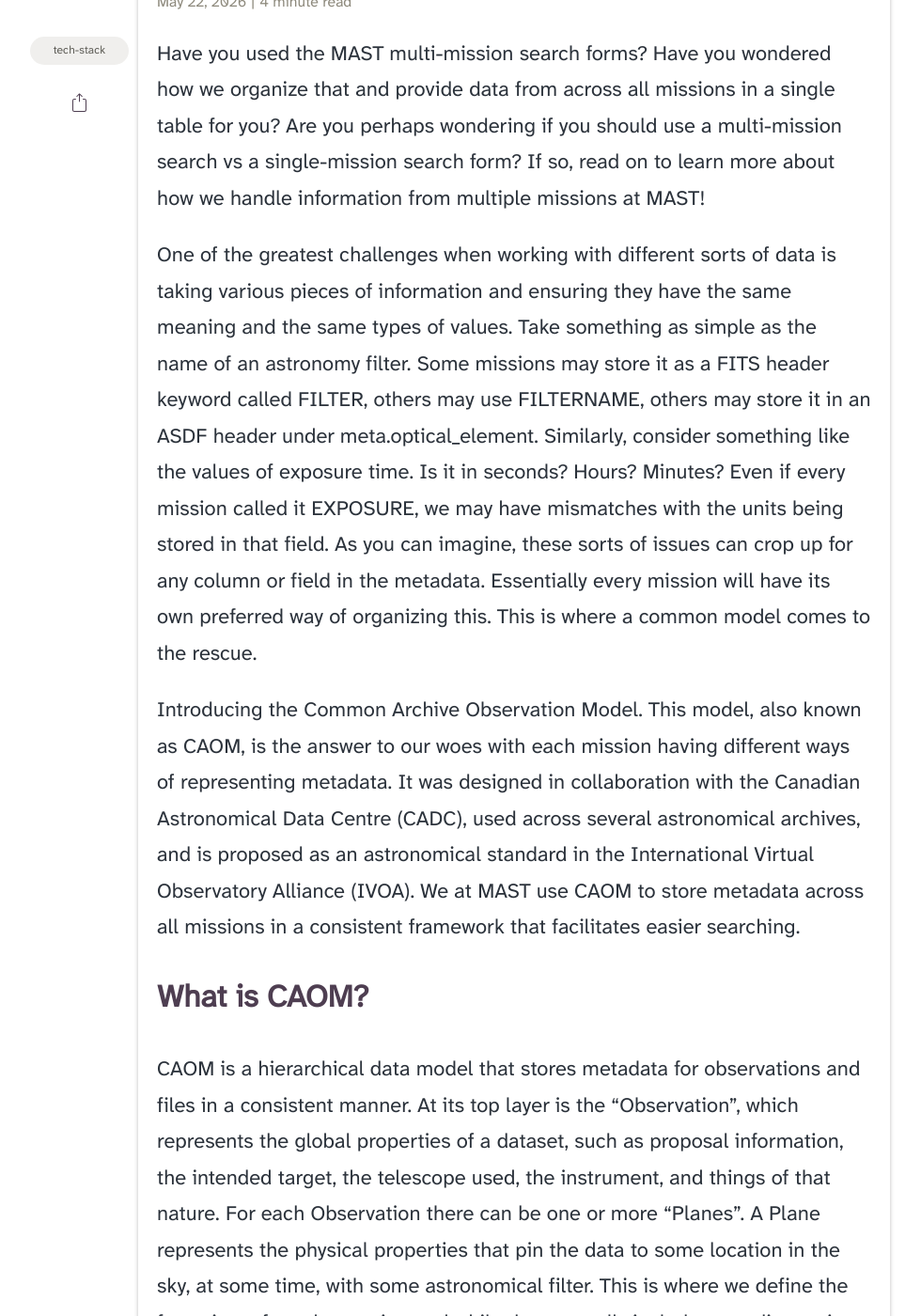
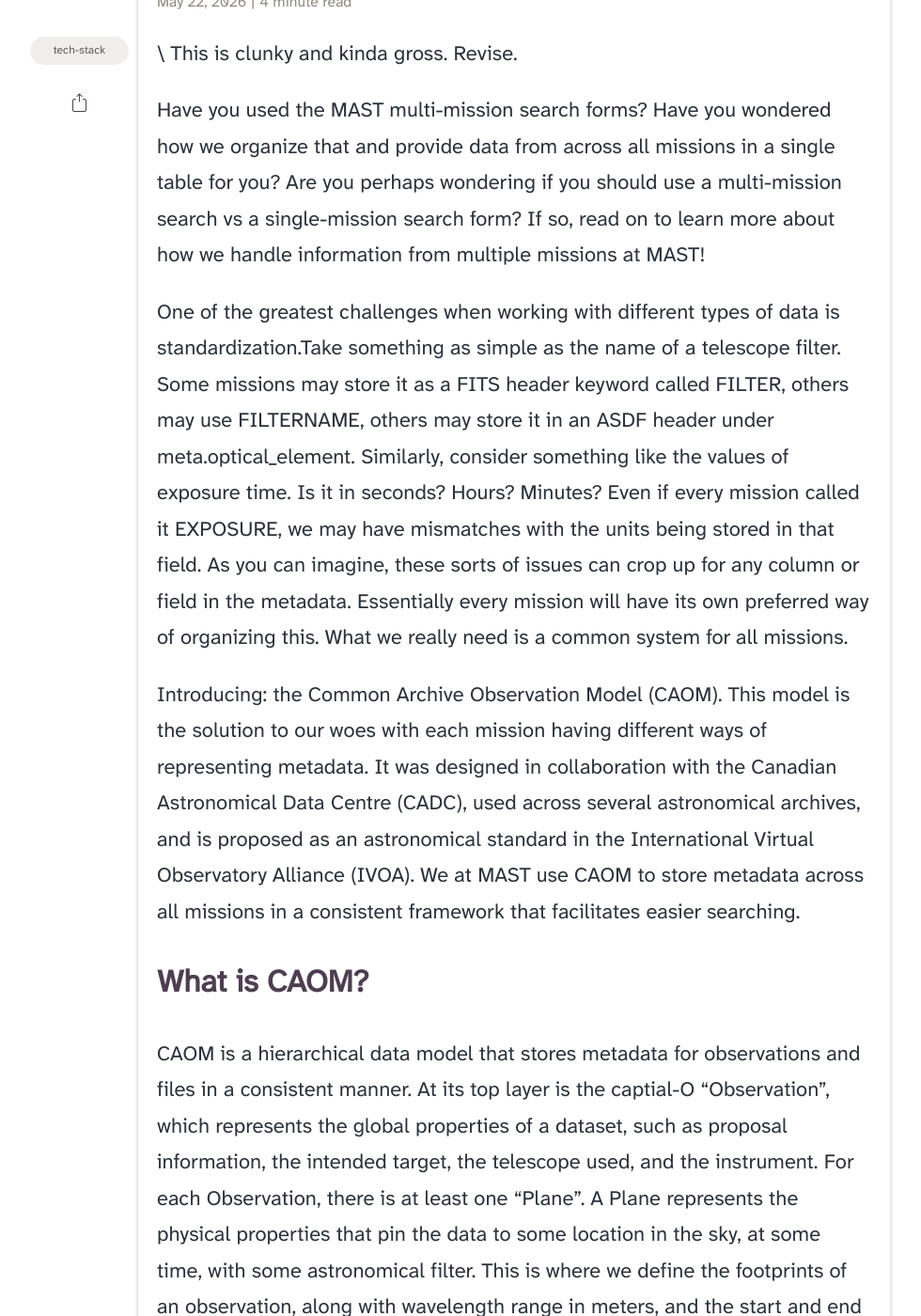
Before and after one commit to spacetelescope/mast-blog, a Jekyll site: the page built from _posts/2026-05-22-caom-post.md, in a window 1280 px wide and 1400 px high, scrolled down 694 px. Shown: the whole window at 94% size, without its empty margins (93-1073 px from the left). Built offline with Jekyll 4.4.1, drawn with Linux system fonts in a browser that asks for light colours; some of the changed text lies outside the part shown.

Commit message:
minor wordsmithing from thomas

```diff
--- a/_posts/2026-05-22-caom-post.md
+++ b/_posts/2026-05-22-caom-post.md
@@ -9,19 +9,22 @@
 description: "A guide to the multi-mission database at MAST"
 ---
 
+\\ This is clunky and kinda gross. Revise.
+
 Have you used the MAST multi-mission search forms?
 Have you wondered how we organize that and provide data from across all missions in a single table for you?
 Are you perhaps wondering if you should use a multi-mission search vs a single-mission search form?
 If so, read on to learn more about how we handle information from multiple missions at MAST!
 
-One of the greatest challenges when working with different sorts of data is taking various pieces of information and ensuring they have the same meaning and the same types of values. Take something as simple as the name of an astronomy filter. Some missions may store it as a FITS header keyword called FILTER, others may use FILTERNAME, others may store it in an ASDF header under meta.optical_element. Similarly, consider something like the values of exposure time. Is it in seconds? Hours? Minutes? Even if every mission called it EXPOSURE, we may have mismatches with the units being stored in that field. As you can imagine, these sorts of issues can crop up for any column or field in the metadata. Essentially every mission will have its own preferred way of organizing this. This is where a common model comes to the rescue.
 
-Introducing the Common Archive Observation Model. This model, also known as CAOM, is the answer to our woes with each mission having different ways of representing metadata. It was designed in collaboration with the Canadian Astronomical Data Centre (CADC), used across several astronomical archives, and is proposed as an astronomical standard in the International Virtual Observatory Alliance (IVOA). We at MAST use CAOM to store metadata across all missions in a consistent framework that facilitates easier searching.
+One of the greatest challenges when working with different types of data is standardization.Take something as simple as the name of a telescope filter. Some missions may store it as a FITS header keyword called FILTER, others may use FILTERNAME, others may store it in an ASDF header under meta.optical_element. Similarly, consider something like the values of exposure time. Is it in seconds? Hours? Minutes? Even if every mission called it EXPOSURE, we may have mismatches with the units being stored in that field. As you can imagine, these sorts of issues can crop up for any column or field in the metadata. Essentially every mission will have its own preferred way of organizing this. What we really need is a common system for all missions.
+
+Introducing: the Common Archive Observation Model (CAOM). This model is the solution to our woes with each mission having different ways of representing metadata. It was designed in collaboration with the Canadian Astronomical Data Centre (CADC), used across several astronomical archives, and is proposed as an astronomical standard in the International Virtual Observatory Alliance (IVOA). We at MAST use CAOM to store metadata across all missions in a consistent framework that facilitates easier searching.
 
 ## What is CAOM?
 
-CAOM is a hierarchical data model that stores metadata for observations and files in a consistent manner. At its top layer is the "Observation", which represents the global properties of a dataset, such as proposal information, the intended target, the telescope used, the instrument, and things of that nature.
-For each Observation there can be one or more "Planes". A Plane represents the physical properties that pin the data to some location in the sky, at some time, with some astronomical filter. This is where we define the footprints of an observation and while that naturally includes coordinates in degrees, we also store wavelength range in meters, and the start and end times of our data in days. This is also where we store how processed a dataset is—the calibration level.
+CAOM is a hierarchical data model that stores metadata for observations and files in a consistent manner. At its top layer is the captial-O "Observation", which represents the global properties of a dataset, such as proposal information, the intended target, the telescope used, and the instrument.
+For each Observation, there is at least one "Plane". A Plane represents the physical properties that pin the data to some location in the sky, at some time, with some astronomical filter. This is where we define the footprints of an observation, along with wavelength range in meters, and the start and end times of our data in days. This is also where we store how processed a dataset is: the calibration level.
 For each Plane, there can be one or more "Artifacts". An Artifact represents a file or product available for retrieval. We store book-keeping information like checksums and sizes here, in addition to the actual filenames and retrieval information.
 There are a few more advanced concepts, but this is the gist of the model. With this, we can describe the properties of a dataset encapsulated into an Observation with its Planes and Artifacts.
 
```
